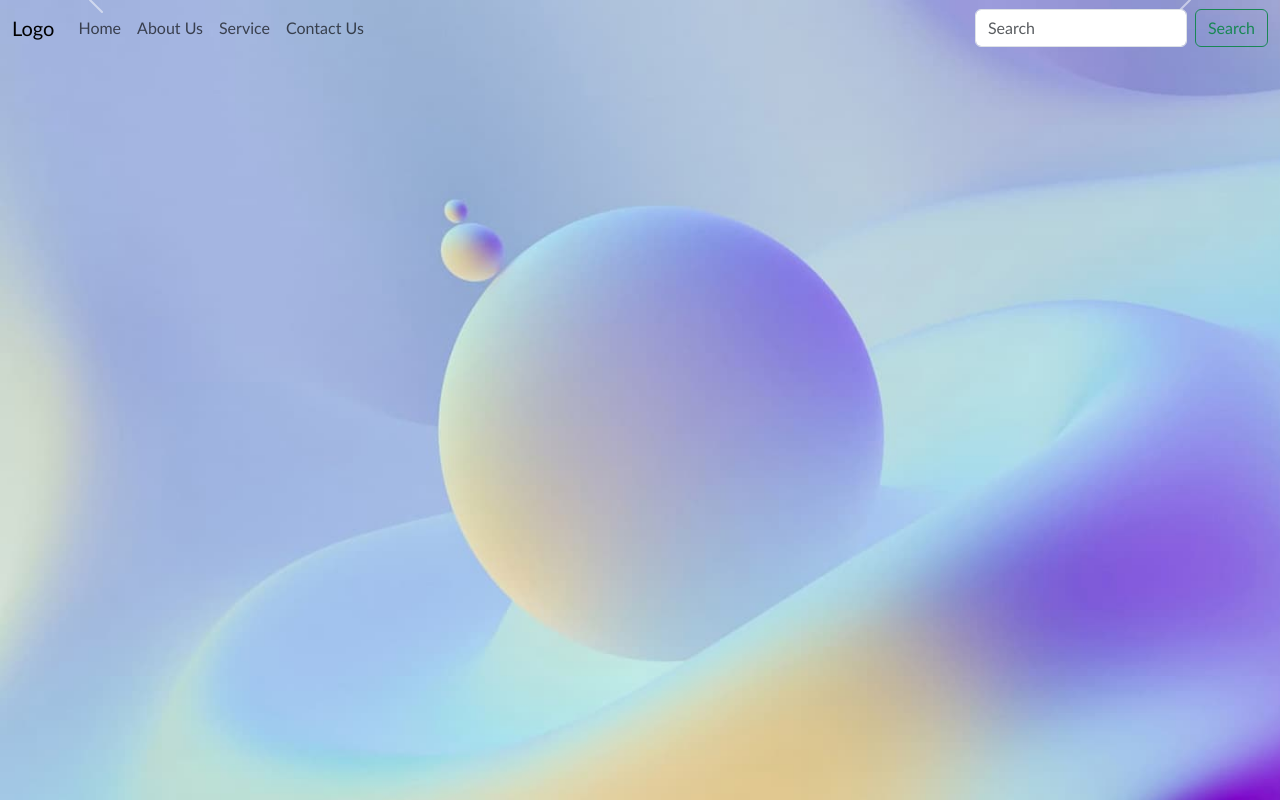
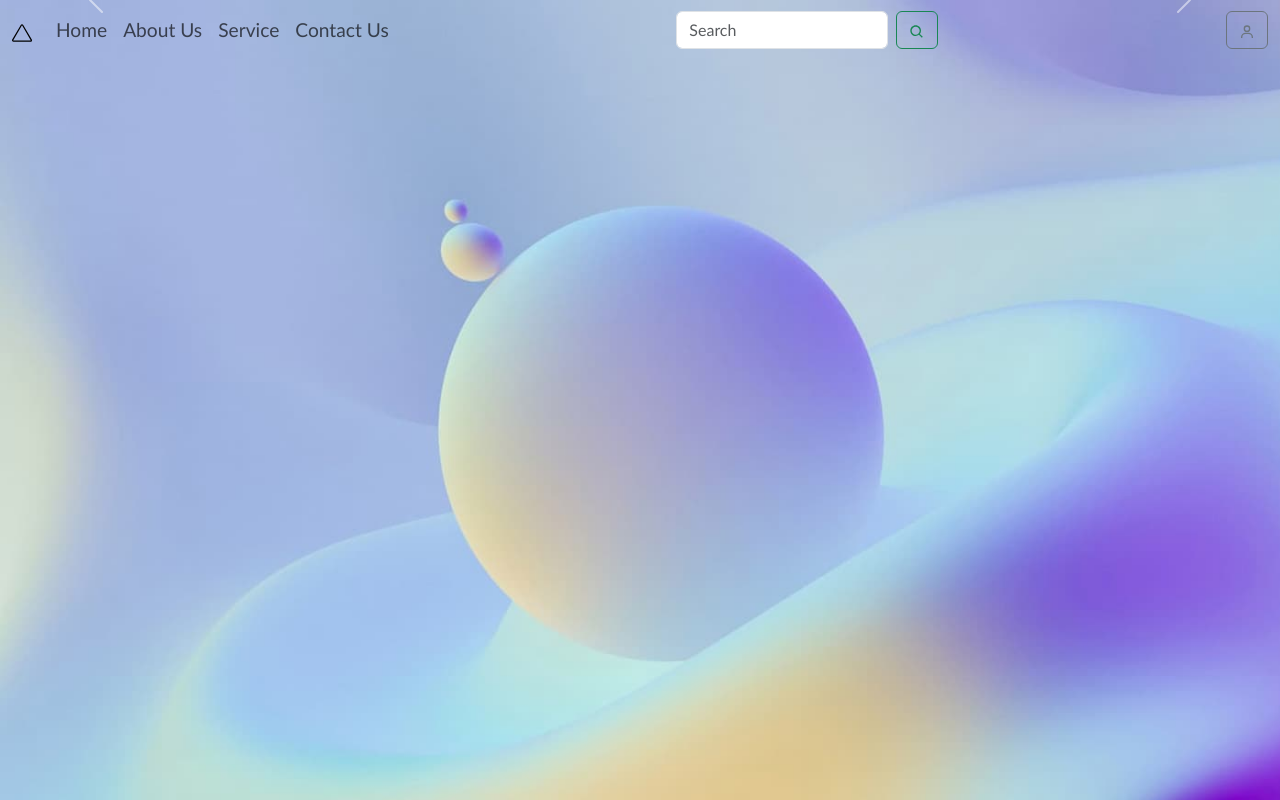
Before and after one commit to karthik6325/Figma-replica, a React (Create React App) app: page / in a window 1280 px wide. Shown: the top 800 px of the page. Built offline with nearby package versions, Linux system fonts and the light colour scheme; no server answers.

Commit message:
added search and user functionality

```diff
--- a/package.json
+++ b/package.json
@@ -11,6 +11,7 @@
     "react": "^18.2.0",
     "react-bootstrap": "^2.10.1",
     "react-dom": "^18.2.0",
+    "react-icons": "^5.0.1",
     "react-multi-carousel": "^2.8.4",
     "react-responsive-carousel": "^3.2.23",
     "react-scripts": "5.0.1",
--- a/src/components/Navbar.js
+++ b/src/components/Navbar.js
@@ -1,40 +1,61 @@
-import React from 'react';
+import React, { useState } from 'react';
 import Button from 'react-bootstrap/Button';
 import Container from 'react-bootstrap/Container';
 import Form from 'react-bootstrap/Form';
 import Nav from 'react-bootstrap/Nav';
 import Navbar from 'react-bootstrap/Navbar';
+import { BiSearch, BiUser } from 'react-icons/bi';
+import { BsTriangle } from 'react-icons/bs'; // Import the triangle icon
 import 'bootstrap/dist/css/bootstrap.min.css';
 
 const NavbarScroll = () => {
+  const [searchQuery, setSearchQuery] = useState('');
+
+  const handleSearch = (e) => {
+    e.preventDefault();
+    if (searchQuery.trim() !== '') {
+      const searchUrl = `https://www.google.com/search?q=${encodeURIComponent(searchQuery)}`;
+      window.location.href = searchUrl;
+    }
+  };
+
+  const navLinkStyle = {
+    fontSize: '1.2rem', // Adjust the font size as needed
+  };
+
   return (
     <Navbar expand="lg" className="common-background">
       <Container fluid>
-                <Navbar.Brand href="#">Logo</Navbar.Brand>
+        {/* Replace 'Logo' with the triangle icon */}
+        <Navbar.Brand href="#"><BsTriangle /></Navbar.Brand>
         <Navbar.Toggle aria-controls="navbarScroll" />
-                <Navbar.Collapse id="navbarScroll">
-                    <Nav
-                        className="me-auto my-2 my-lg-0"
-                        navbarScroll
-                    >
-                        <Nav.Link href="#action1">Home</Nav.Link>
-                        <Nav.Link href="#action2">About Us</Nav.Link>
-                        <Nav.Link href="#action1">Service</Nav.Link>
-                        <Nav.Link href="#action2">Contact Us</Nav.Link>
+        <Navbar.Collapse className="d-flex justify-content-center align-items-center" id="navbarScroll">
+          <Nav className="me-auto my-2 my-lg-0" navbarScroll>
+            <Nav.Link href="#action1" style={navLinkStyle}>Home</Nav.Link>
+            <Nav.Link href="#action2" style={navLinkStyle}>About Us</Nav.Link>
+            <Nav.Link href="#action1" style={navLinkStyle}>Service</Nav.Link>
+            <Nav.Link href="#action2" style={navLinkStyle}>Contact Us</Nav.Link>
           </Nav>
-                    <Form className="d-flex">
+          <Form onSubmit={handleSearch} className="d-flex" style={{ paddingRight: 'auto', marginRight: 'auto' }}>
             <Form.Control
               type="search"
               placeholder="Search"
               className="me-2"
               aria-label="Search"
+              value={searchQuery}
+              onChange={(e) => setSearchQuery(e.target.value)}
             />
-                        <Button variant="outline-success">Search</Button>
+            <Button variant="outline-success" type="submit" className="search-button">
+              <BiSearch />
+            </Button>
           </Form>
+          <Button variant="outline-secondary" className="ms-2 user-button">
+            <BiUser />
+          </Button>
         </Navbar.Collapse>
       </Container>
     </Navbar>
   );
-}
+};
 
 export default NavbarScroll;
```
Also changed, not shown: 1 other file (tests, documents, lock files or other folders). Lines whose indentation alone changed are shown as unchanged.
